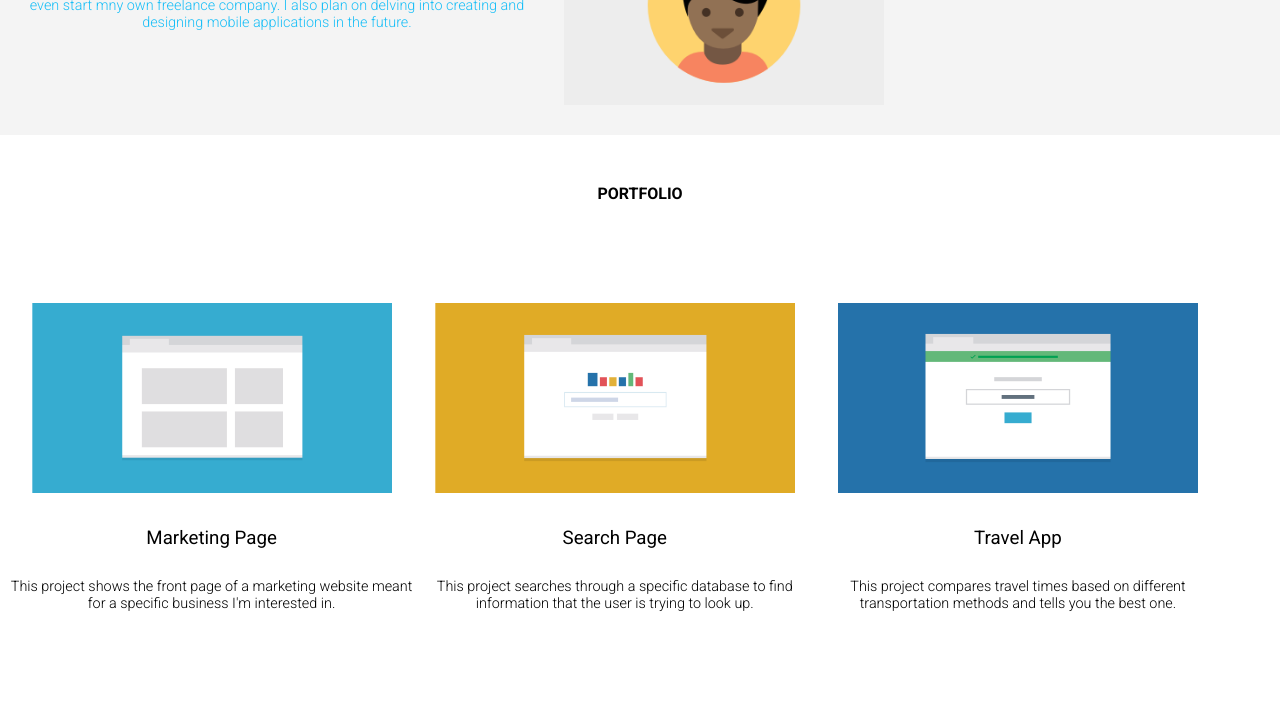
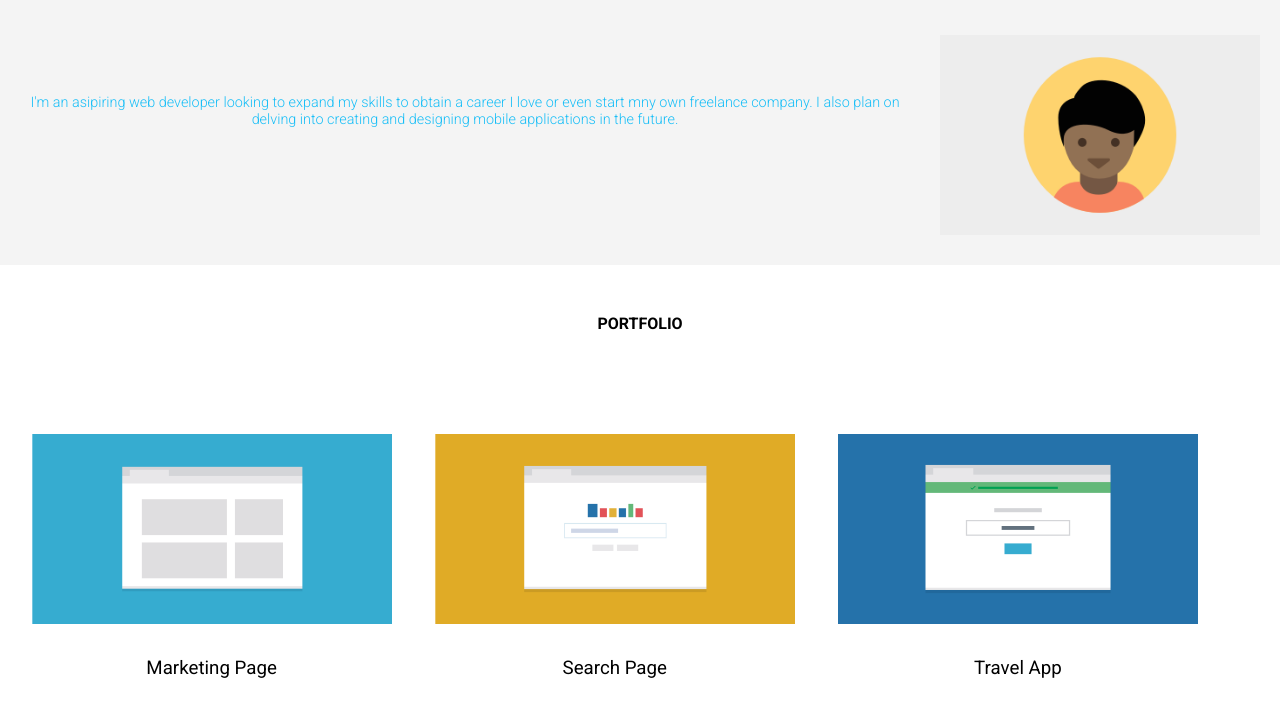
Before and after one commit to jclewis17/Techdegree-Project-2, a plain HTML site: page index.html in a window 1280 px wide. Shown: the part 125-832 px from the top of the page. Drawn offline with Linux system fonts and the light colour scheme; a web font is replaced by a local one.

Commit message:
Fixed intro section
Fixed intro section by correcting from collapsing into nav and header name

```diff
--- a/css/styles.css
+++ b/css/styles.css
@@ -61,6 +61,10 @@ a:hover {
 
 .profile-img {
   margin-top: 30px;
+  margin-bottom: 30px;
+}
+
+.intro {
   margin-bottom: 30px;
 }
 
--- a/index.html
+++ b/index.html
@@ -22,10 +22,12 @@
             <li><a href="#contact">CONTACT</a></li>
           </ul>
         </nav>
+      </header>
 
+          <div class="intro clearfix">
             <img class="profile-img" src="images/responsive-layout-profile.png" alt="Personal Stock Photo" width="320" height="200">
             <p class="intro-txt">I'm an asipiring web developer looking to expand my skills to obtain a career I love or even start mny own freelance company. I also plan on delving into creating and designing mobile applications in the future.</p>
-      </header>
+          </div>
 
     <section id="portfolio">
     </section> <!-- portfolio end -->
```
